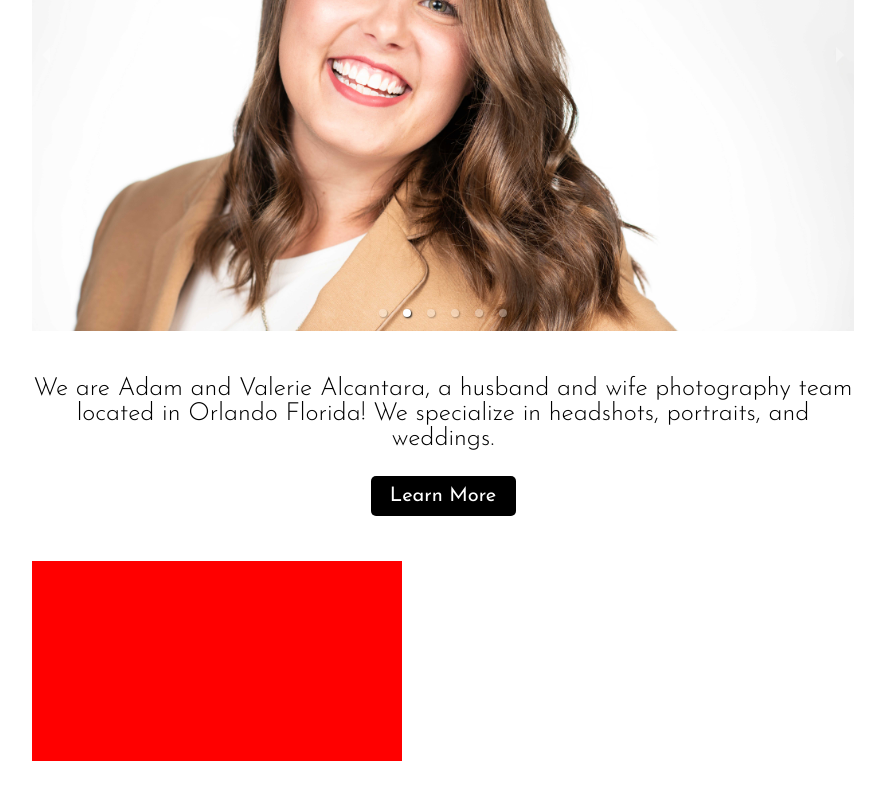
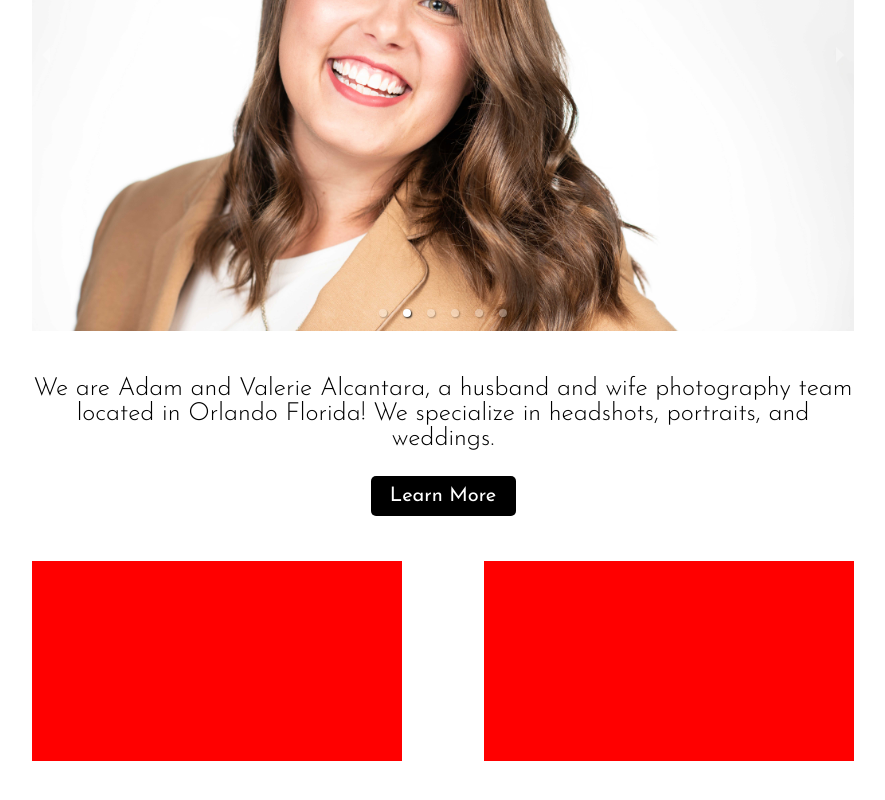
Before and after one commit to adamalcantara/avalcantaraphotography, a React (Create React App) app: page / in a window 1280 px wide. Shown: the part 550-1350 px from the top of the page, without its empty margins (197-1082 px from the left). Built offline with nearby package versions, Linux system fonts and the light colour scheme.

Commit message:
Portraits card added, styling applied

```diff
--- a/src/Pages/Home/Home.css
+++ b/src/Pages/Home/Home.css
@@ -33,6 +33,9 @@
 #photoTypes {
     width: 65%;
     margin: 45px auto;
+    display: flex;
+    flex-direction: row;
+    justify-content: space-between;
 }
 
 .services {
--- a/src/Pages/Home/Home.js
+++ b/src/Pages/Home/Home.js
@@ -17,6 +17,10 @@ const Home = () => {
         <div id="headshots" className="services">
 
         </div>
+
+        <div id="portraits" className="services">
+
+        </div>
       </div>
     </div>
   )
```
